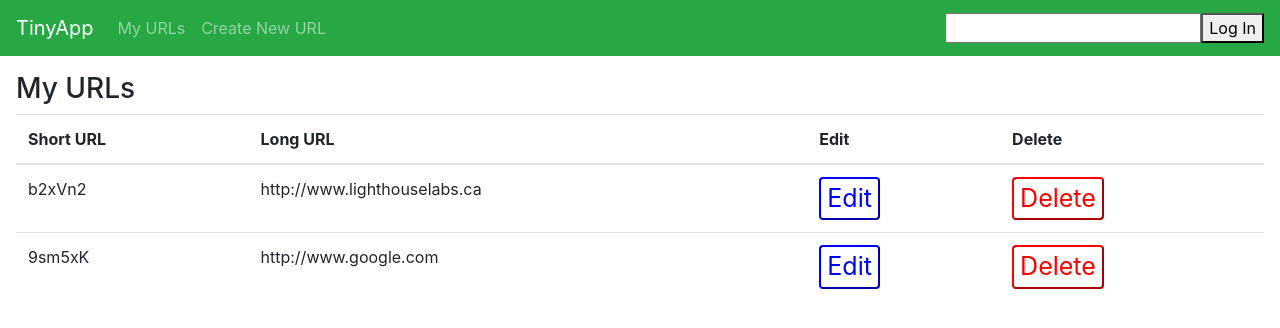
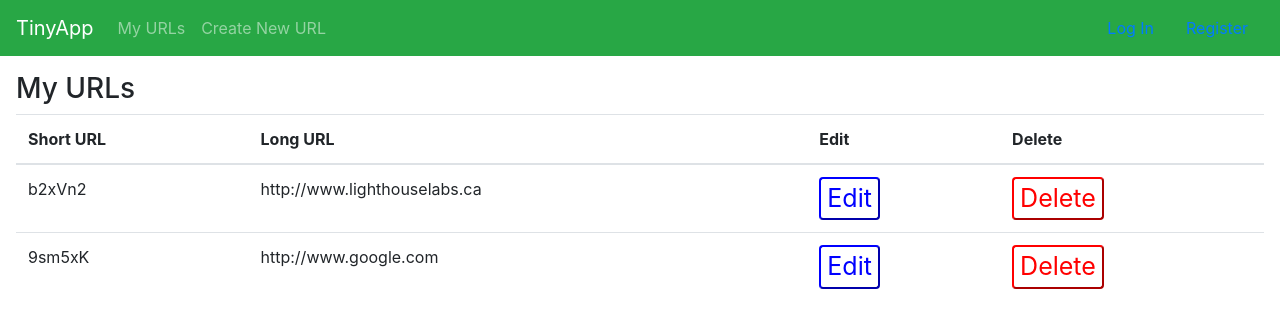
Before and after one commit to tangivan/tinyapp, a Node server app: page /urls in a window 1280 px wide. Shown: the top 328 px of the page. Run offline with Node 20, Linux system fonts and the light colour scheme; some libraries are stand-ins or nearby versions.

Commit message:
handle /login link to the login page and update header to have links for login and register.

```diff
--- a/express_server.js
+++ b/express_server.js
@@ -91,6 +91,10 @@ app.get("/u/:shortURL", (req, res) => {
   res.redirect(longURL);
 });
 
+app.get("/login", (req, res) => {
+  res.render("login");
+});
+
 app.post("/login", (req, res) => {
   const { username } = req.body;
   res.cookie("username", username);
@@ -133,9 +137,3 @@ app.post("/register", (req, res) => {
 app.listen(PORT, () => {
   console.log(`Example app listening on port ${PORT}!`);
 });
-
-// "userRandomID": {
-//   id: "userRandomID",
-//   email: "user@example.com",
-//   password: "purple-monkey-dinosaur"
-// },
--- a/views/partials/_header.ejs
+++ b/views/partials/_header.ejs
@@ -13,10 +13,10 @@
     </div>
     <div>
       <% if(!username) { %>
-        <form class="form-inline my-2 my-lg-0 ml-auto" method="POST" action="/login">
-          <input name="username" />
-          <button type="submit">Log In</button>
-        </form>
+        <div class="d-flex flex-row">
+          <a class="nav-item nav-link" href="/login">Log In</a>
+          <a class="nav-item nav-link" href="/Register">Register</a>
+        </div>
         <% } %>
           <% if(username) { %>
             <form class="form-inline my-2 my-lg-0 ml-auto" method="POST" action="/logout">
```
